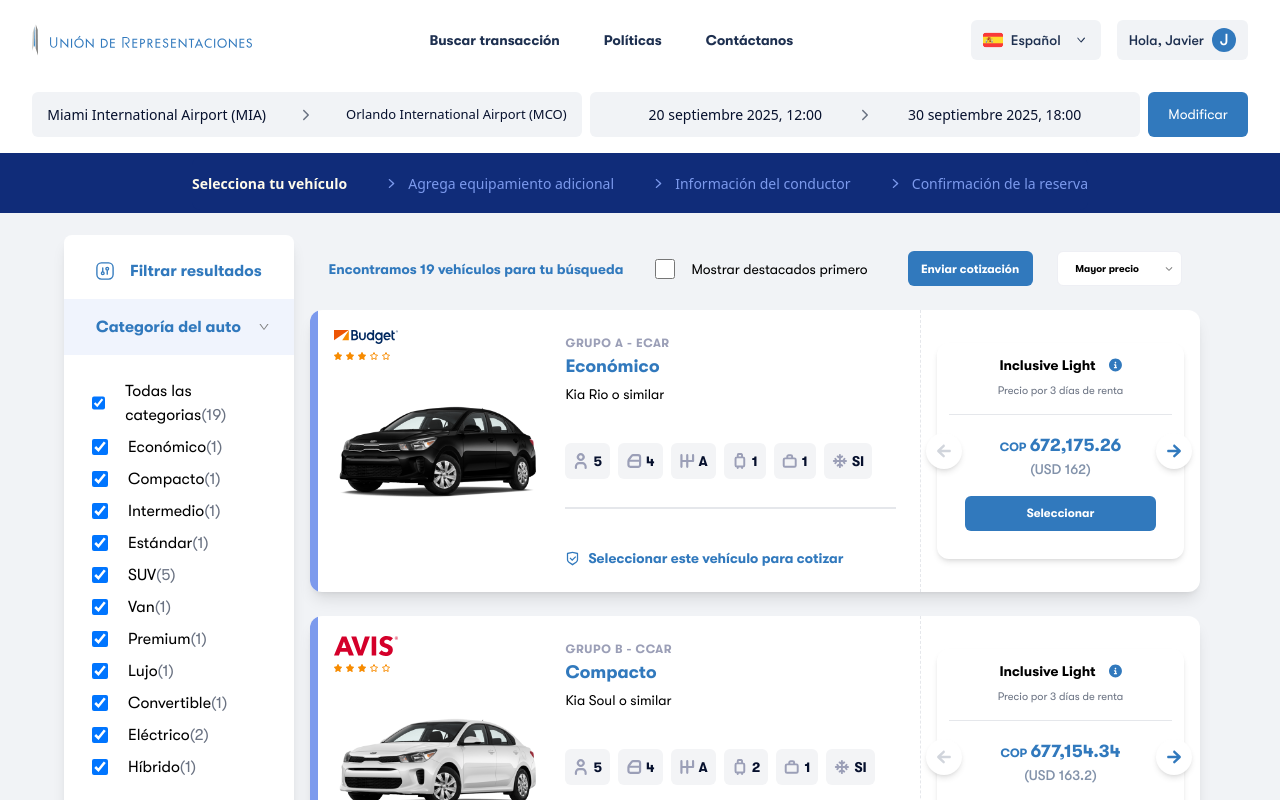
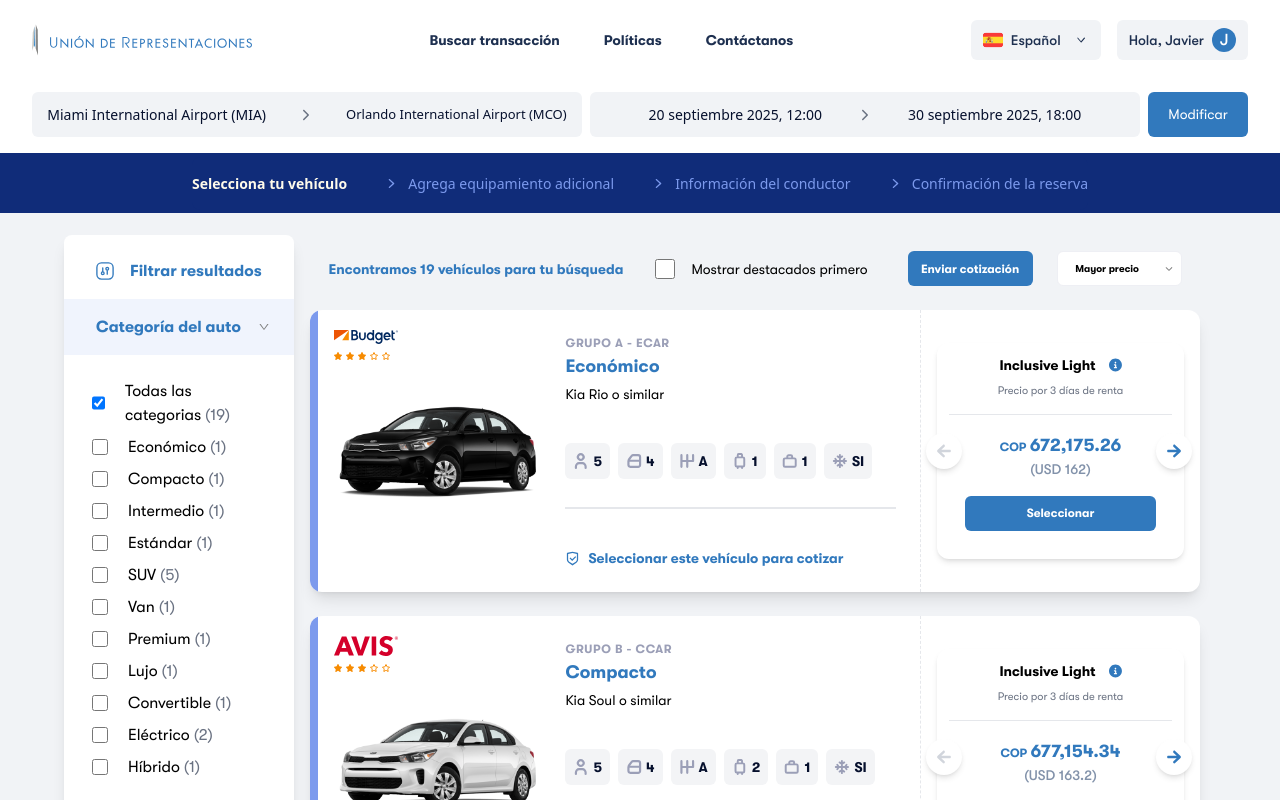
Before and after one commit to Miliros/cart-rental-challenge, a React (Vite) app: page / in a window 1280 px wide. Shown: the top 800 px of the page. Built offline with nearby package versions, Linux system fonts and the light colour scheme.

Commit message:
margin in span

```diff
--- a/src/components/CardList/CardList.tsx
+++ b/src/components/CardList/CardList.tsx
@@ -30,15 +30,15 @@ const CardList = () => {
           <label className="flex items-center text-gray-600">
             <input
               type="checkbox"
-              className="form-checkbox h-5 w-5 text-blue-600"
+              className="form-checkbox  rounded-lg h-5 w-5 text-blue-600"
               onChange={handleShowHighlighted}
             />
-            <span className="ml-4 text-sm text-black font-font1">
+            <span className=" appearance-none  rounded-xl ml-4 text-sm text-black font-font1">
               Mostrar destacados primero
             </span>
           </label>
           <div className="flex space-x-6">
-            <button className="flex items-center justify-center bg-[var(--color-custom-blue)] text-white text-[12px] rounded-md hover:bg-blue-700 transition w-[125px] h-[35px] font-font3 cursor-pointer">
+            <button className="flex items-center justify-center bg-[var(--color-custom-blue)] text-white text-[12px] rounded-md hover:bg-blue-700 transition w-[125px] h-[35px] font-font3">
               Enviar cotización
             </button>
             <div className="relative">
--- a/src/components/FilterSideBar/FilterSideBar.tsx
+++ b/src/components/FilterSideBar/FilterSideBar.tsx
@@ -118,20 +118,20 @@ const FilterSidebar: React.FC = () => {
                 <input
                   type="checkbox"
                   checked={
-                    (filter.id === "category" &&
-                      (filtersState.category.includes(option) ||
-                        filtersState.category.length === 0)) ||
-                    (filter.id === "doors" &&
-                      filtersState.doors.includes(option)) ||
-                    (filter.id === "large_suitcase" &&
-                      filtersState.large_suitcase.includes(option))
+                    filter.id === "category"
+                      ? option === "Todas las categorias"
+                        ? filtersState.category.length === 0
+                        : filtersState.category.includes(option)
+                      : filter.id === "doors"
+                      ? filtersState.doors.includes(option)
+                      : filtersState.large_suitcase.includes(option)
                   }
                   onChange={() => setFilter(filter.id as any, option)}
                   className="h-4 w-4 text-[var(--color-custom-blue)] rounded-full border-[0.125rem] border-slate-300"
                 />
                 <span className="ml-5 font-font1">
                   {option}
-                  <span className="text-gray-500">
+                  <span className="text-gray-500 m-1">
                     ({getOptionCount(filter.id, option)})
                   </span>
                 </span>
--- a/src/store/carStore.ts
+++ b/src/store/carStore.ts
@@ -64,17 +64,19 @@ export const useCarStore = create<CarStoreState>((set) => ({
       let updated: string[];
 
       if (type === "category") {
+        const currentValues = state.filters.category;
+
         if (value === "Todas las categorias") {
           updated = [];
         } else {
-          const currentValues = state.filters.category;
           if (currentValues.includes(value)) {
             updated = currentValues.filter((v) => v !== value);
           } else {
-            updated = [
-              ...currentValues.filter((v) => v !== "Todas las categorias"),
-              value,
-            ];
+            updated = [...currentValues, value];
+          }
+
+          if (updated.length === 0) {
+            updated = [];
           }
         }
       } else {
@@ -90,6 +92,7 @@ export const useCarStore = create<CarStoreState>((set) => ({
         filteredCars: aplicarFiltros(state.allCars, newFilters),
       };
     }),
+
   setPriceRange: (min, max) =>
     set((state) => {
       const newFilters = {
```
